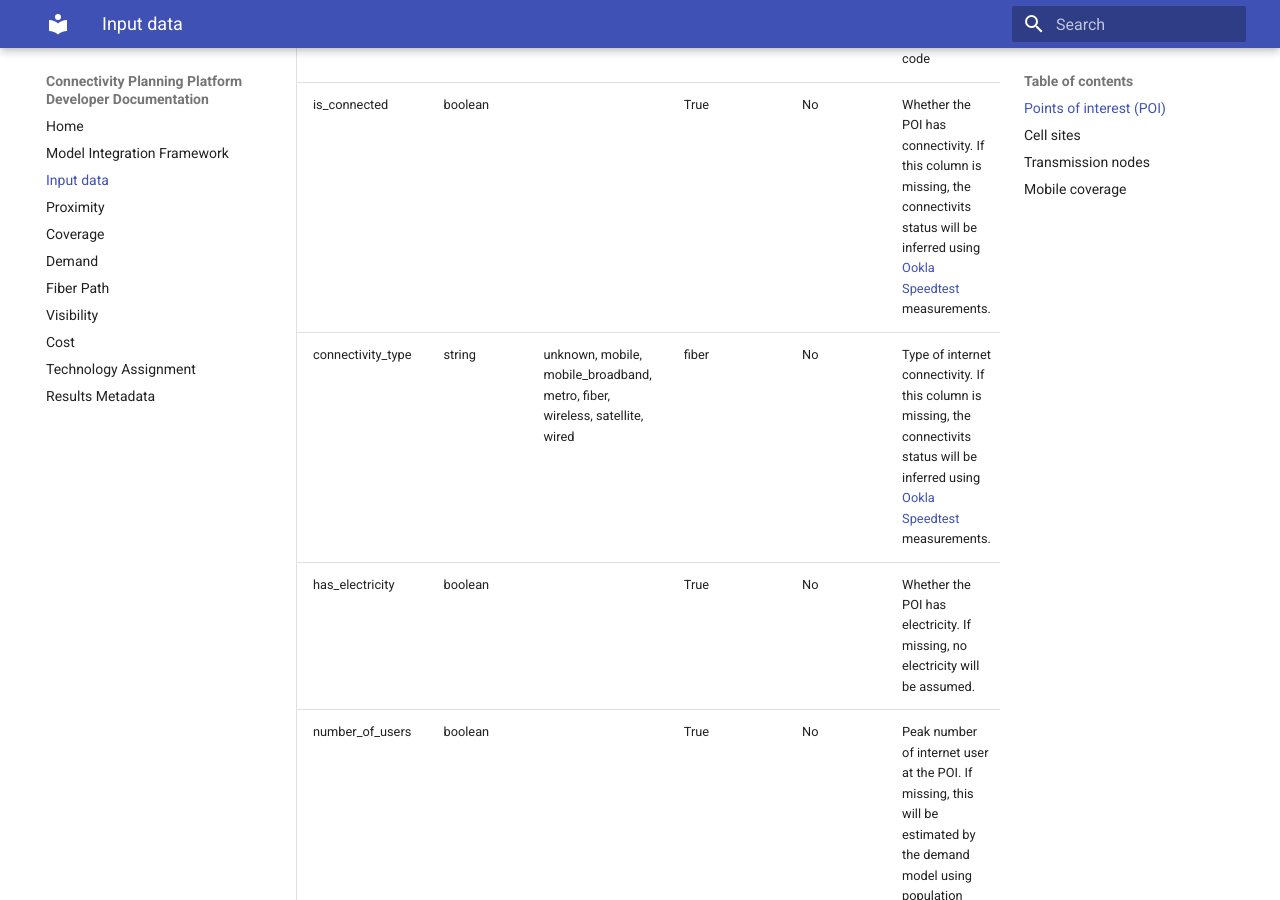
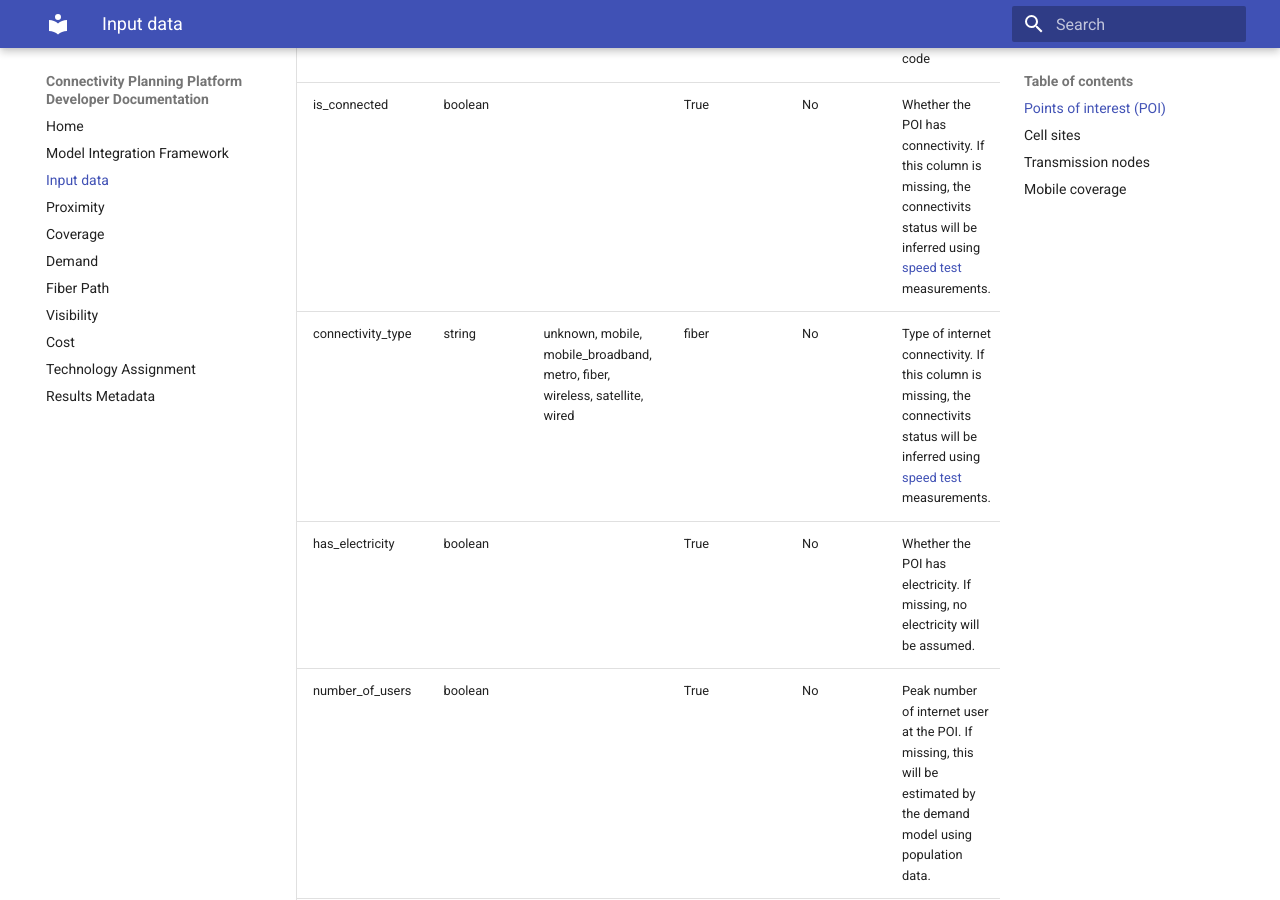
Before and after one commit to FNS-Division/inframapkit-documentation, an MkDocs documentation site: the page built from docs/inputdata.md, in a window 1280 px wide and 900 px high, scrolled down 779 px. Built offline with MkDocs 1.6.1 and Material for MkDocs 9.7.7, drawn with Linux system fonts in a browser that asks for light colours.

```diff
--- a/docs/inputdata.md
+++ b/docs/inputdata.md
@@ -11,8 +11,8 @@ This page summarizes the data user-provided required by the toolkit. The provide
 | lat | float | | 36.7538 | Yes | Latitude coordinate |
 | lon | float | | 3.0588 | Yes | Longitude coordinate |
 | country_code | string | | DZA | No | ISO 3166-1 alpha-3 country code |
-| is_connected | boolean | | True | No | Whether the POI has connectivity. If this column is missing, the connectivits status will be inferred using [Ookla Speedtest](https://www.ookla.com/ookla-for-good/open-data) measurements. |
-| connectivity_type | string | unknown, mobile, mobile_broadband, metro, fiber, wireless, satellite, wired | fiber | No | Type of internet connectivity. If this column is missing, the connectivits status will be inferred using [Ookla Speedtest](https://www.ookla.com/ookla-for-good/open-data) measurements. |
+| is_connected | boolean | | True | No | Whether the POI has connectivity. If this column is missing, the connectivits status will be inferred using [speed test](https://www.ookla.com/ookla-for-good/open-data) measurements. |
+| connectivity_type | string | unknown, mobile, mobile_broadband, metro, fiber, wireless, satellite, wired | fiber | No | Type of internet connectivity. If this column is missing, the connectivits status will be inferred using [speed test](https://www.ookla.com/ookla-for-good/open-data) measurements. |
 | has_electricity | boolean | | True | No | Whether the POI has electricity. If missing, no electricity will be assumed. |
 | number_of_users | boolean | | True | No | Peak number of internet user at the POI. If missing, this will be estimated by the demand model using population data. |
 | poi_type | string | | school | No | Type of point of interest |
```
